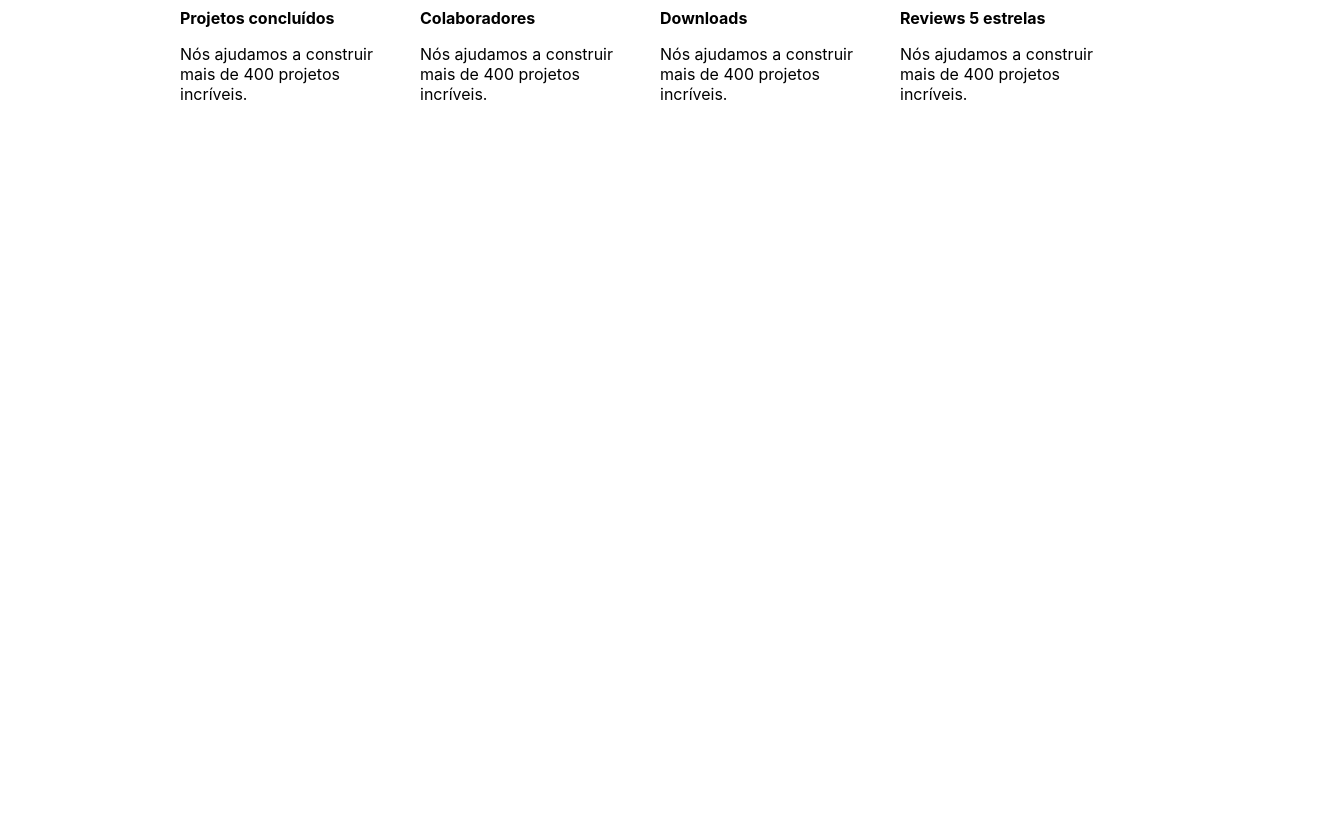
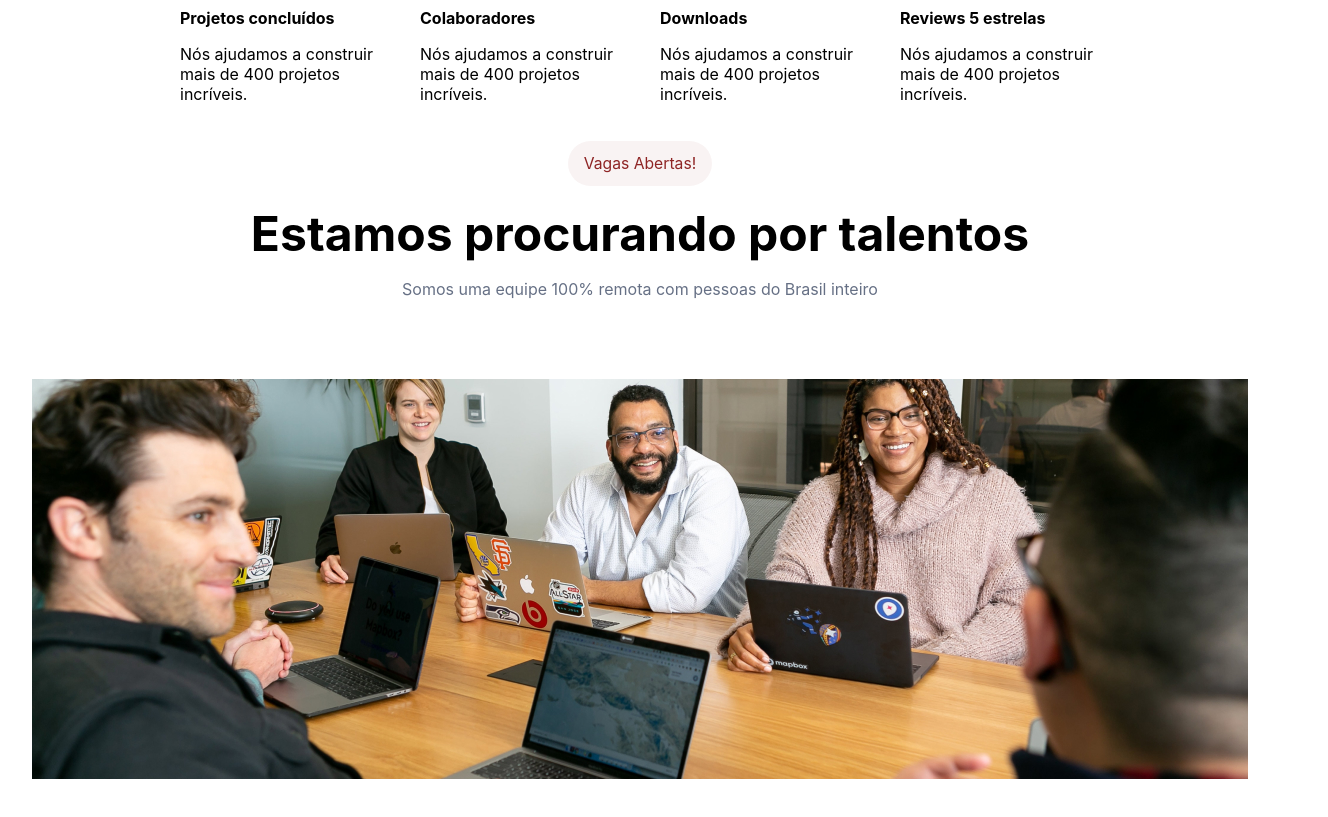
Before and after one commit to Diomito/project-pg-about-us, a plain HTML site: page index.html in a window 1280 px wide. Shown: the part 525-1342 px from the top of the page, 1328 px wide, since content can reach past the window. Before the commit the page ends 800 px from the top, so only its background shows below. Drawn offline with Linux system fonts and the light colour scheme.

Commit message:
atualizando arquivo p 4 etapa da pagina

```diff
--- a/css_1.css
+++ b/css_1.css
@@ -10,7 +10,6 @@
   }
 
 /* logo */
-
 .logo{
     display: flex;
     align-items: center;
@@ -19,11 +18,10 @@
 .logo img{
     margin-right: 10px;
 }
-
 /* end logo */
 
+
 /* Body */
-
 body{
     width: 100%;
     height: 100vh;
@@ -64,11 +62,10 @@ button#signup{
     background-color: #8E2424;
     color: #FFF;
 }
-
     /* end body */
 
+
     /* seção about us */
-
 .about-us {
     padding: 7rem 0;
     display: flex;
@@ -90,11 +87,10 @@ button#signup{
     text-align: center;
     line-height: 1.5rem;
 }
-
 /* end about us */
 
+
 /* métricas */
-
 .metricas-container {
     display: flex;
     flex-direction: row;
@@ -121,5 +117,38 @@ button#signup{
     height: 25%;
 }
 
+/* end métricas */
 
-/* end métricas */
+
+/* vagas */
+.vagas {
+    display: flex;
+    flex-direction: column;
+	align-items: center;
+}
+
+.vagas span{
+	color: #8E2424;
+    padding: 0.8rem 1rem;
+    font-size: 0.98rem;
+    line-height: 5rem;
+	border: none;
+    border-radius: 2rem;
+    background-color: #8E24240D;
+}
+
+.vagas h1{
+    font-size: 3rem;
+	padding-bottom: 1.0rem;
+}
+
+.vagas p{
+    height: 25%;
+	color: #667085;
+}
+.talentos{
+display: flex;
+padding: 5rem;
+}
+
+/* end vagas */
--- a/index.html
+++ b/index.html
@@ -34,5 +34,13 @@
 				<div class="container"><span>20K</span><h1>Downloads</h1><p>Nós ajudamos a construir mais de 400 projetos incríveis.</p></div>
 				<div class="container"><span>500+</span><h1>Reviews 5 estrelas</h1><p>Nós ajudamos a construir mais de 400 projetos incríveis.</p></div>
 			</section>
+        <div>
+            <section class="vagas">
+                <div><span>Vagas Abertas!</span></div>
+                <div><h1>Estamos procurando por talentos</h1></div>
+                <div><p>Somos uma equipe 100% remota com pessoas do Brasil inteiro</p></div>
+                <div class="talentos"><img src="assets/images/talentos.jpg"/></div>
+            </section>
+        </div>
 	</body>
 </html>
```
Also changed, not shown: assets/images/talentos.jpg (added).
